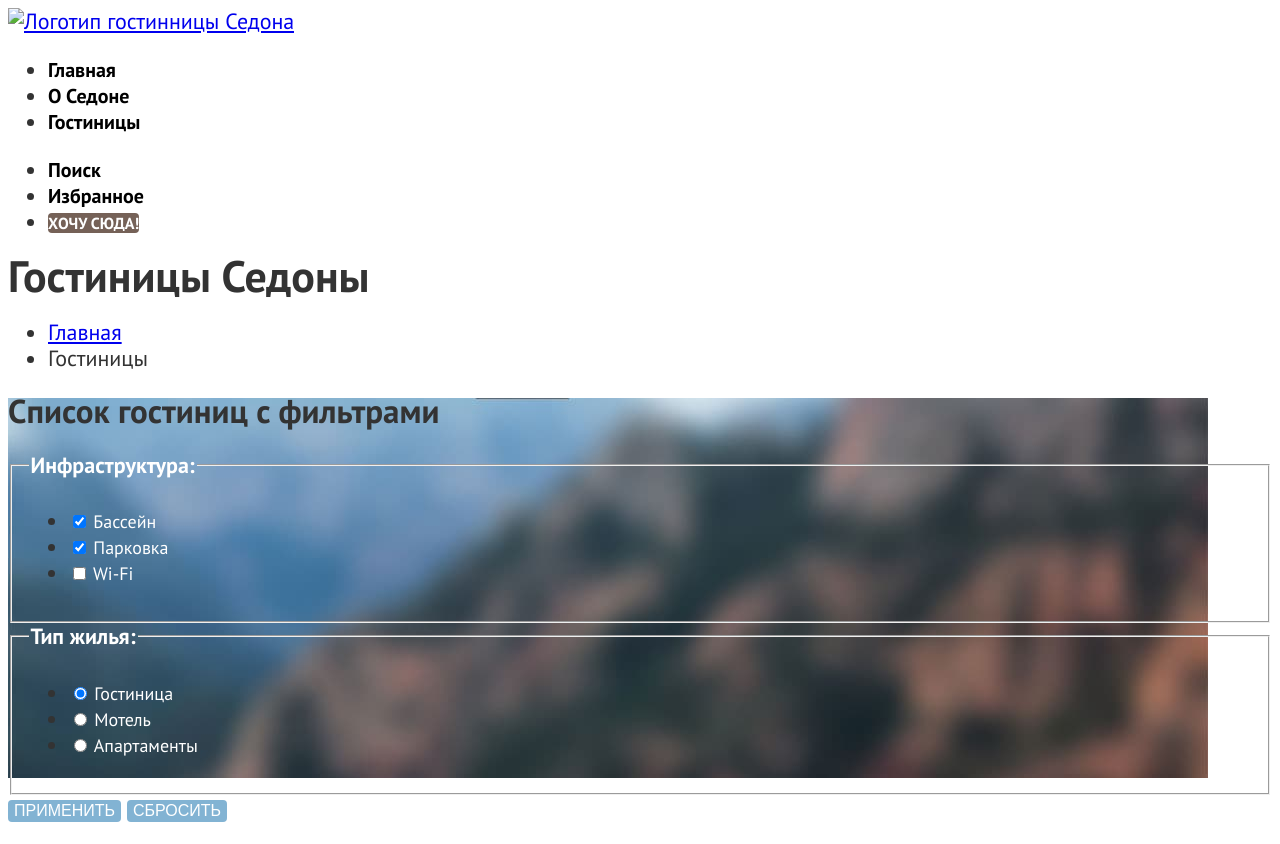
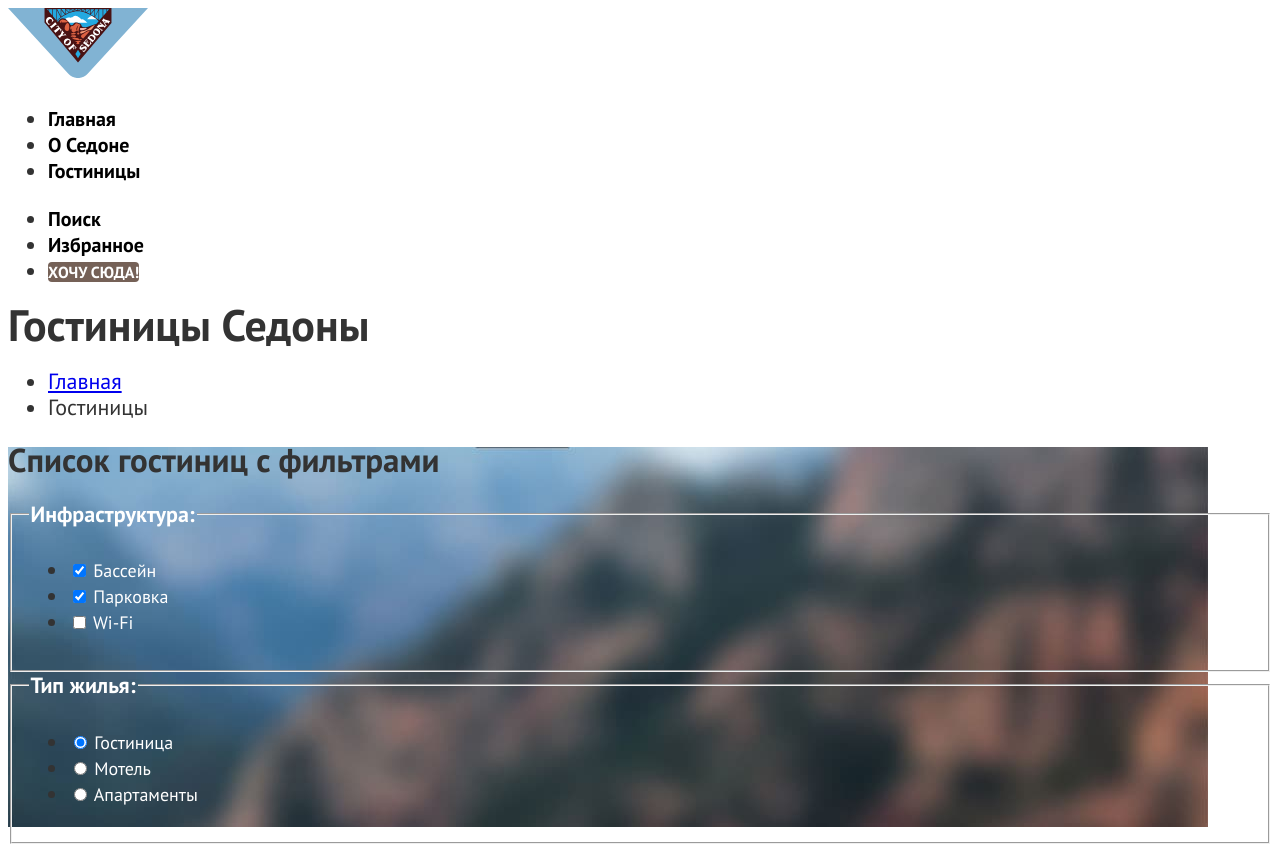
Before and after one commit to htmlacademy-htmlcss/2296973-sedona-37, a plain HTML site: page catalog.html in a window 1280 px wide. Shown: the top 844 px of the page. Drawn offline with Linux system fonts and the light colour scheme; the site is published under a folder, as on GitHub Pages, so addresses that start at the root find nothing.

Commit message:
Изменяет путь img

```diff
--- a/catalog.html
+++ b/catalog.html
@@ -12,7 +12,7 @@
     <header data-test="header" class="main-header">
         <nav class="navigation">
           <a href="index.html" class="logo">
-            <img src="/images/logo.svg" alt="Логотип гостинницы Седона">
+            <img src="images/logo.svg" alt="Логотип гостинницы Седона">
           </a>
           <ul class="navigation-list">
             <li class="navigation-item">
```
